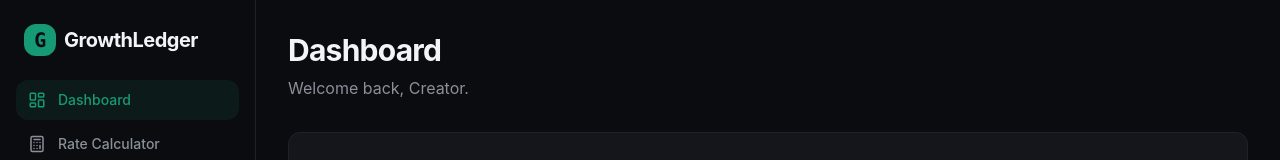
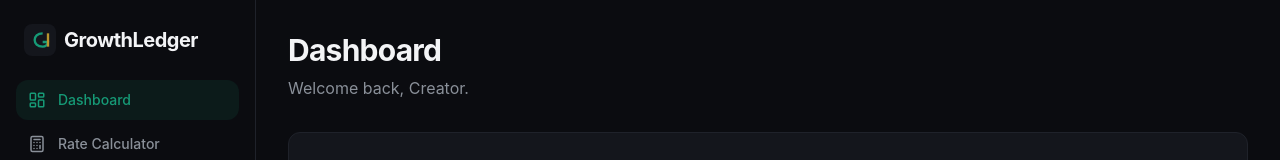
Before and after one commit to MelroseSaint/CreatorsStats, a React (Vite) app: page /app in a window 1280 px wide. Shown: the top 160 px of the page. Built offline with nearby package versions, Linux system fonts and the light colour scheme.

Commit message:
Use custom GrowthLedger SVG mark in sidebar

```diff
--- a/src/components/Sidebar.tsx
+++ b/src/components/Sidebar.tsx
@@ -19,7 +19,18 @@ export function Sidebar() {
     <aside className="w-64 bg-[#0B0C10] border-r border-[#1F222A] flex flex-col h-screen fixed left-0 top-0">
       <div className="p-6">
         <h1 className="text-xl font-bold text-[#F3F4F6] tracking-tight flex items-center gap-2">
-          <span className="w-8 h-8 bg-[#169A76] rounded-lg flex items-center justify-center text-[#0B0C10] font-mono font-bold">G</span>
+          <span className="w-8 h-8 inline-flex">
+            <svg viewBox="0 0 48 48" xmlns="http://www.w3.org/2000/svg" className="w-full h-full">
+              <rect width="48" height="48" rx="12" fill="#14161C" />
+              <path
+                d="M28 14 C20 14 16 19 16 24 C16 29 20 34 28 34 C32 34 36 31 36 27 H28"
+                stroke="#169A76"
+                strokeWidth="3.5"
+                fill="none"
+              />
+              <line x1="36" y1="14" x2="36" y2="34" stroke="#B8952E" strokeWidth="3.5" />
+            </svg>
+          </span>
           GrowthLedger
         </h1>
       </div>
```
